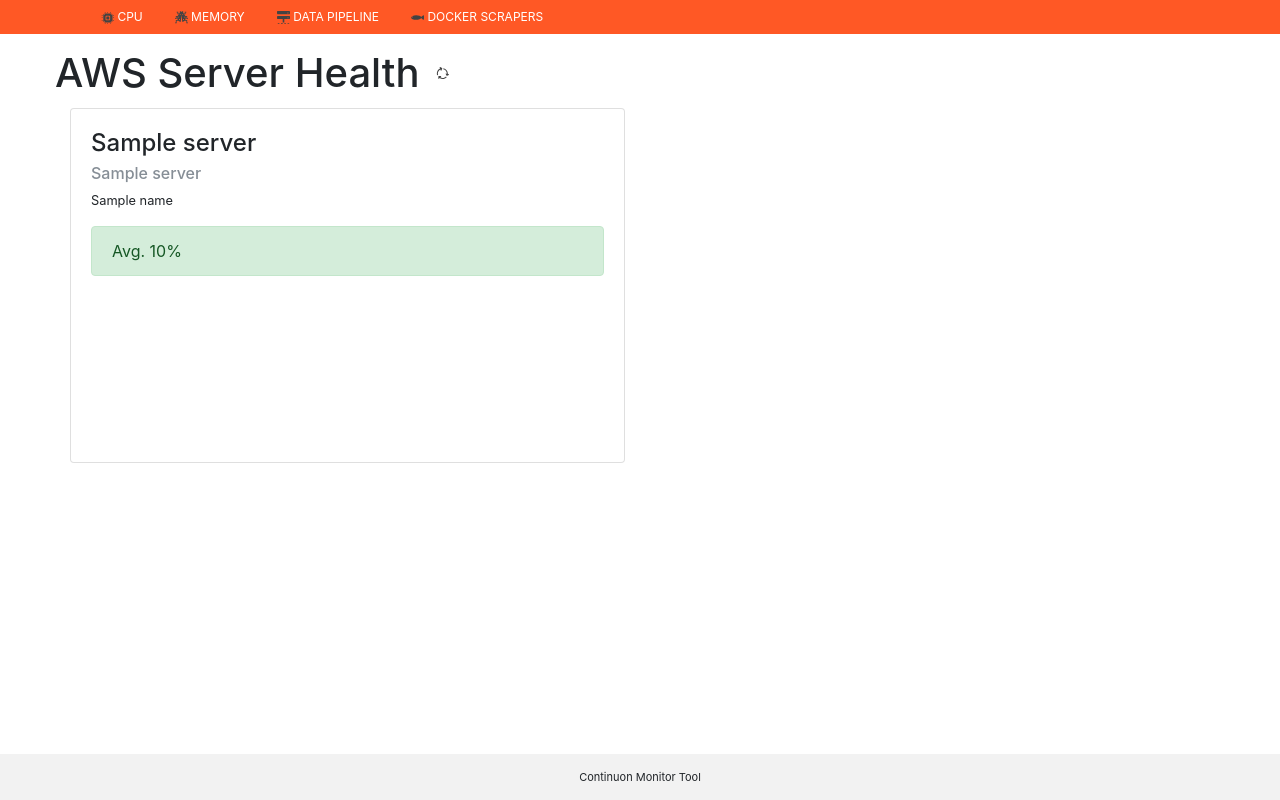
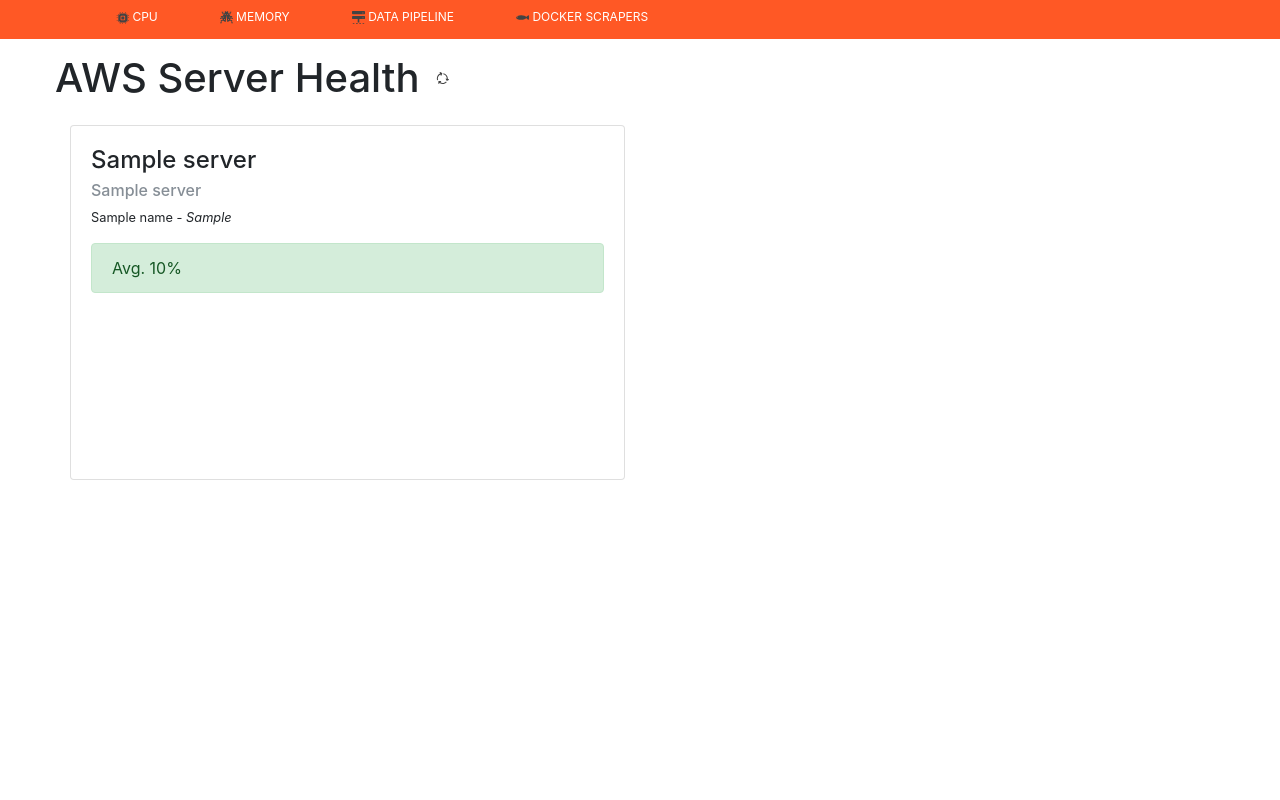
Before and after one commit to phfilly/server-monitor-tool, a Flask app: template templates/aws.html in a window 1280 px wide. Run offline with Flask 2, Linux system fonts and the light colour scheme; the template is opened without the code that fills it: most values are stand-ins (such as "Sample title", 1, 10 or a date in 2020); a map, chart or similar area stays blank; some libraries are stand-ins or nearby versions.

Commit message:
Added reshift endpoint for server monitoring
Cleaned up UI

```diff
--- a/main.py
+++ b/main.py
@@ -10,9 +10,11 @@
         ADD SERVERS HERE FOR MEMORY STATS
     '''
     data = []
-    data.append(aws.memory('The Pitt', env.THEPITT_IMAGE_ID))
-    data.append(aws.memory('The Tower', env.THETOWER_IMAGE_ID))
-    data.append(aws.memory('The Portal', env.THEPORTAL_IMAGE_ID))
+    data.append(aws.memory('The Pitt', env.THEPITT_IMAGE_ID, 'c4.4xlarge'))
+    data.append(aws.memory('The Tower', env.THETOWER_IMAGE_ID, 't2.large'))
+    data.append(aws.memory('The Portal', env.THEPORTAL_IMAGE_ID, 't2.large'))
+    data.append(aws.memory('Jade', env.JADE_IMAGE_ID, 'm4.xlarge'))
+    data.append(aws.memory('Kitana', env.KITANA_IMAGE_ID, 'm4.xlarge'))
 
     return render_template('aws.html', data=data, pagename='/memory')
 
@@ -24,11 +26,14 @@
     '''
 
     data = []
-    data.append(aws.metrics('The Pitt', env.THEPITT_ID))
-    data.append(aws.metrics('The Tower', env.THETOWER_ID))
-    data.append(aws.metrics('The Portal', env.THEPORTAL_ID))
-    data.append(aws.metrics('Reporting', env.REPORTING_ID))
-    data.append(aws.databaseMemory('MySQL', env.MYSQLDB))
+    data.append(aws.cpu('The Pitt', env.THEPITT_ID, 'c4.4xlarge'))
+    data.append(aws.cpu('The Tower', env.THETOWER_ID, 't2.large'))
+    data.append(aws.cpu('The Portal', env.THEPORTAL_ID, 't2.large'))
+    data.append(aws.cpu('Reporting', env.REPORTING_ID, 'm5.large'))
+    data.append(aws.cpu('Kitana(OrientDB)', env.KITANA_ID, 'm4.xlarge'))
+    data.append(aws.cpu('Jade(OrientDB)', env.JADE_ID, 'm4.xlarge'))
+    data.append(aws.databaseMemory('MySQL', env.MYSQLDB, 'db.m3.xlarge'))
+    data.append(aws.redshift('Redshift', env.REDSHIFT, 'dc2.large'))
     return render_template('aws.html', data=data, pagename='/cpu')
 
 
--- a/static/css/custom.css
+++ b/static/css/custom.css
@@ -7,8 +7,30 @@
     width: 13px;
 }
 
-.nav-link a:hover {
-    color: #eee !important;
+li {
+    float: left;
+    margin: 0 15px;
+    position: relative;
+    cursor: pointer;
+    padding-bottom: 5px;
+}
+
+li::before {
+    content: '';
+    border-bottom: 2px solid white;
+    width: 100%;
+    position: absolute;
+    height: 5%;
+    transform: scaleX(0);
+    transition: 0.5s cubic-bezier(0.175, 0.885, 0.320, 1.275);
+}
+
+li:hover::before {
+    transform: scale(1);
+}
+
+a:hover {
+    color: #eee;
 }
 
 td {
--- a/templates/aws.html
+++ b/templates/aws.html
@@ -9,7 +9,7 @@
         </div>
             <div class='row'>
                 {% for server, graph in data %}
-                    <div class='col-md-6' style='margin:3px 0px'>
+                    <div class='col-md-6' style='margin:15px 0px'>
                         <div class="card" style='padding: 20px;'>
                             <div class="card-block">
                                 <h4 class="card-title">{{ server['InstanceName'] }}</h4>
@@ -17,7 +17,7 @@
                                     {{ server['Label'] }}
                                 </h6>
                                 <small>
-                                    {{ graph[-1][0] }}
+                                    {{ graph[-1][0] }} - <i>{{ server['InstanceType'] }}</i>
                                 </small>
                                 <p class="card-text">
                                     {% if server['Datapoints'][0]['Average'] > 80 %}
--- a/templates/logs.html
+++ b/templates/logs.html
@@ -46,4 +46,9 @@
             </div>
         </div>
     </div>
+
+<div class='footer'>
+    Continuon Monitor Tool
+</div>
+
 {% endblock %}
--- a/templates/top.html
+++ b/templates/top.html
@@ -41,8 +41,5 @@
         </div>
         {%block content %}
         {% endblock %}
-        <div class='footer'>
-            Continuon Monitor Tool
-        </div>
     </body>
 </html>
```
Also changed, not shown: aws.py (+25 -3 lines), README.md.
